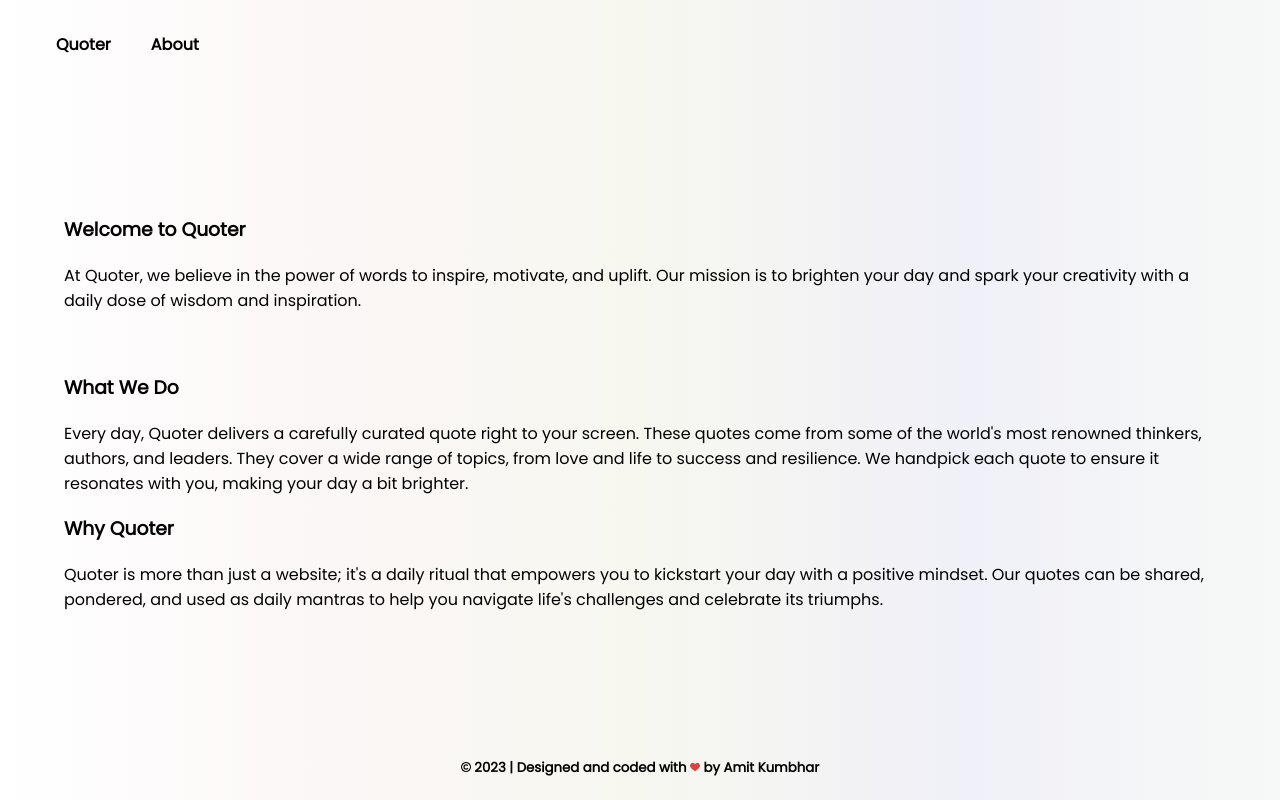
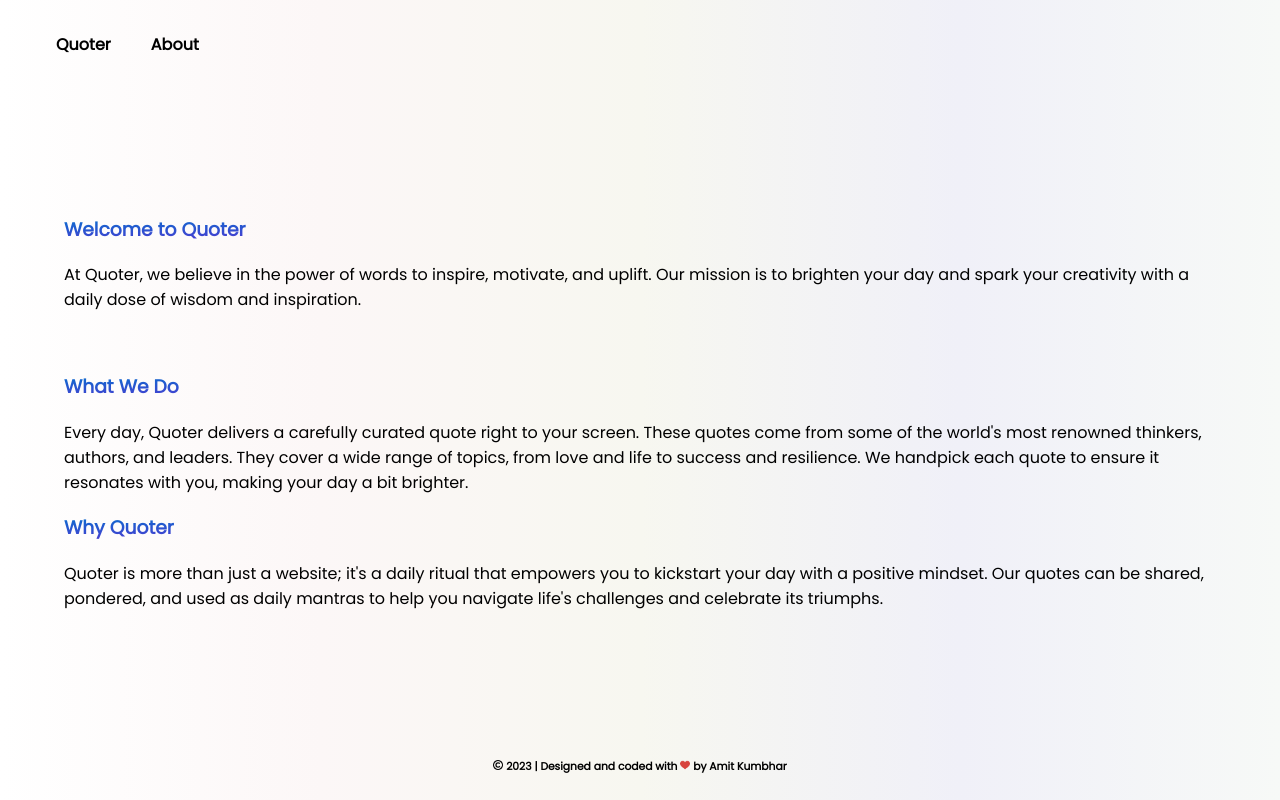
Before and after one commit to Welcometocodeamit/Quoter-Frontend, a React (Create React App) app: page /about in a window 1280 px wide. Built offline with nearby package versions, Linux system fonts and the light colour scheme.

Commit message:
navbar sticky

```diff
--- a/src/Components/About/About.js
+++ b/src/Components/About/About.js
@@ -6,13 +6,13 @@ export default function About() {
     <div id='aboutHome'>
 
         <div id='containerabout'>
-            <h3>Welcome to Quoter</h3>
+            <h3 id='partner'>Welcome to Quoter</h3>
             <p>At Quoter, we believe in the power of words to inspire, motivate, and uplift. Our mission is to brighten your day and spark your creativity with a daily dose of wisdom and inspiration.</p><br/>
 
-            <h3>What We Do</h3>
+            <h3 id='partner'>What We Do</h3>
             <p>Every day, Quoter delivers a carefully curated quote right to your screen. These quotes come from some of the world's most renowned thinkers, authors, and leaders. They cover a wide range of topics, from love and life to success and resilience. We handpick each quote to ensure it resonates with you, making your day a bit brighter.</p>
 
-            <h3>Why Quoter</h3>
+            <h3 id='partner'>Why Quoter</h3>
             <p>Quoter is more than just a website; it's a daily ritual that empowers you to kickstart your day with a positive mindset. Our quotes can be shared, pondered, and used as daily mantras to help you navigate life's challenges and celebrate its triumphs.</p>
 
         </div>
--- a/src/Components/Footer/Footer.js
+++ b/src/Components/Footer/Footer.js
@@ -6,7 +6,7 @@ import copyright from '../../Assets/copyright.png'
 export default function Footer() {
   return (
     <div id="footer">
-    <h5><img src={copyright} alt="copyright"/>  2023  |  Designed and coded with <img src={heart} alt="heart"/> by Amit Kumbhar</h5>
+    <h6><img src={copyright} alt="copyright"/>  2023  |  Designed and coded with <img src={heart} alt="heart"/> by Amit Kumbhar</h6>
     </div>
   )
 }
--- a/src/Components/Navbar/Navbar.css
+++ b/src/Components/Navbar/Navbar.css
@@ -8,6 +8,7 @@
     flex-wrap: wrap;
     position: sticky;
     top: 0;
+    z-index: 22;
 }
 
 .rightnav{
```
